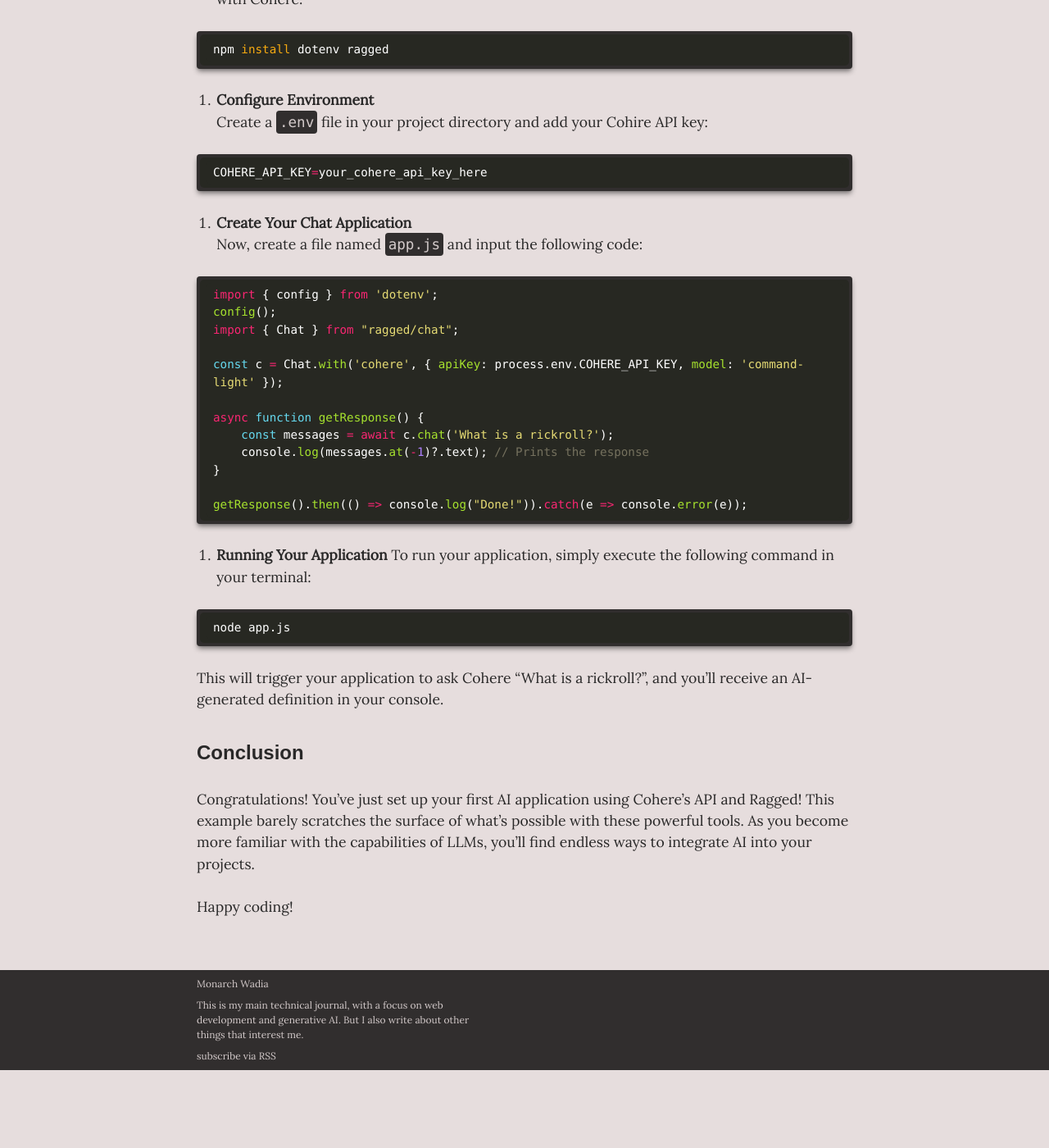
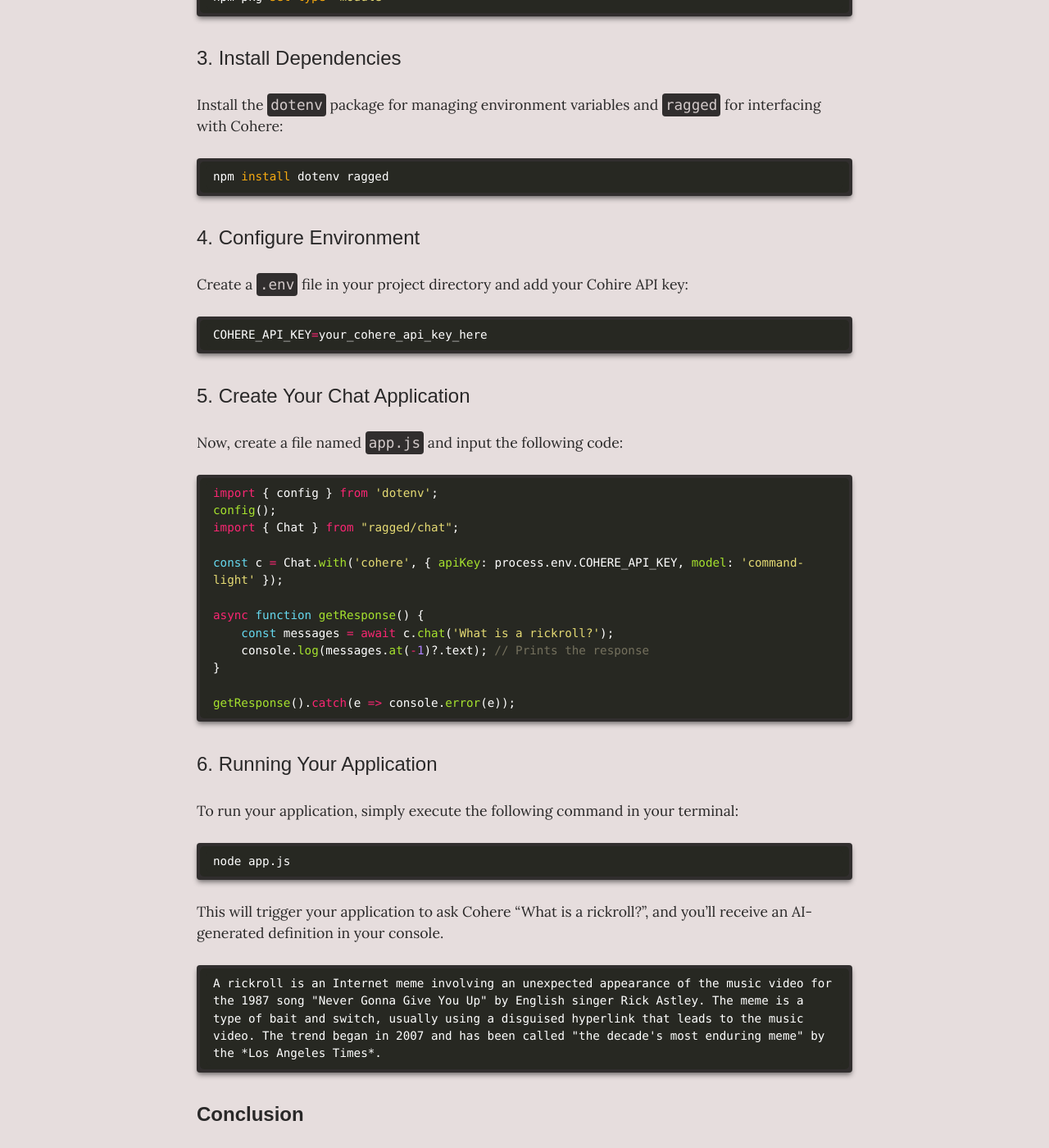
Before and after one commit to monarchwadia/blog-monarchwadia.com, a Jekyll site: the page built from _posts/2024-06-12-free-genai-in-typescript-with-cohere-and-ragged-how-to-get-started.md, in a window 1280 px wide and 1400 px high, scrolled down 1331 px. Shown: the whole window at 82% size. Built offline with Jekyll 4.4.1, drawn with Linux system fonts in a browser that asks for light colours; some web fonts are replaced; before the commit the page ends 2636 px from its top, so only the background shows below that; some of the changed text lies outside the part shown.

Commit message:
Fixed formatting issues with cohere post

````diff
--- a/_posts/2024-06-12-cohere-and-ragged-are-a-great-way-to-start-with-llms.md
+++ b/_posts/2024-06-12-free-genai-in-typescript-with-cohere-and-ragged-how-to-get-started.md
@@ -25,11 +25,13 @@
 
 [Ragged](https://github.com/monarchwadia/ragged) is an intuitive library that facilitates communication with different AI models, including Cohere's LLMs. Here’s a step-by-step guide on setting up a simple project using Ragged:
 
-1. **Install Node.js and npm**
-   Ensure you have Node.js and npm installed on your computer. If not, you can download and install them from [nodejs.org](https://nodejs.org/).
+### 1. Install Node.js and npm
 
-2. **Setup Your Project**
-   Create a new directory for your project and initialize a new npm project:
+Ensure you have Node.js and npm installed on your computer. If not, you can download and install them from [nodejs.org](https://nodejs.org/).
+
+### 2. Setup Your Project
+
+Create a new directory for your project and initialize a new npm project:
 
 ```bash
 mkdir my-cohere-project
@@ -38,22 +40,25 @@
 npm pkg set type="module"
 ```
 
-3. **Install Dependencies**
-   Install the `dotenv` package for managing environment variables and `ragged` for interfacing with Cohere:
+### 3. Install Dependencies
+
+Install the `dotenv` package for managing environment variables and `ragged` for interfacing with Cohere:
 
 ```bash
 npm install dotenv ragged
 ```
 
-4. **Configure Environment**
-   Create a `.env` file in your project directory and add your Cohire API key:
+### 4. Configure Environment
+
+Create a `.env` file in your project directory and add your Cohire API key:
 
 ```sh
 COHERE_API_KEY=your_cohere_api_key_here
 ```
 
-5. **Create Your Chat Application**
-   Now, create a file named `app.js` and input the following code:
+### 5. Create Your Chat Application
+
+Now, create a file named `app.js` and input the following code:
 
 ```javascript
 import { config } from 'dotenv';
@@ -67,11 +72,12 @@
     console.log(messages.at(-1)?.text); // Prints the response
 }
 
-getResponse().then(() => console.log("Done!")).catch(e => console.error(e));
+getResponse().catch(e => console.error(e));
 ```
 
-6. **Running Your Application**
-    To run your application, simply execute the following command in your terminal:
+### 6. Running Your Application
+
+To run your application, simply execute the following command in your terminal:
 
 ```bash
 node app.js
@@ -79,6 +85,10 @@
 
 This will trigger your application to ask Cohere "What is a rickroll?", and you'll receive an AI-generated definition in your console.
 
+```
+A rickroll is an Internet meme involving an unexpected appearance of the music video for the 1987 song "Never Gonna Give You Up" by English singer Rick Astley. The meme is a type of bait and switch, usually using a disguised hyperlink that leads to the music video. The trend began in 2007 and has been called "the decade's most enduring meme" by the *Los Angeles Times*.
+```
+
 ## Conclusion
 
 Congratulations! You've just set up your first AI application using Cohere's API and Ragged! This example barely scratches the surface of what's possible with these powerful tools. As you become more familiar with the capabilities of LLMs, you'll find endless ways to integrate AI into your projects.
````
Also changed, not shown: other parts of _posts/2024-06-12-free-genai-in-typescript-with-cohere-and-ragged-how-to-get-started.md (+1 -1 lines).
